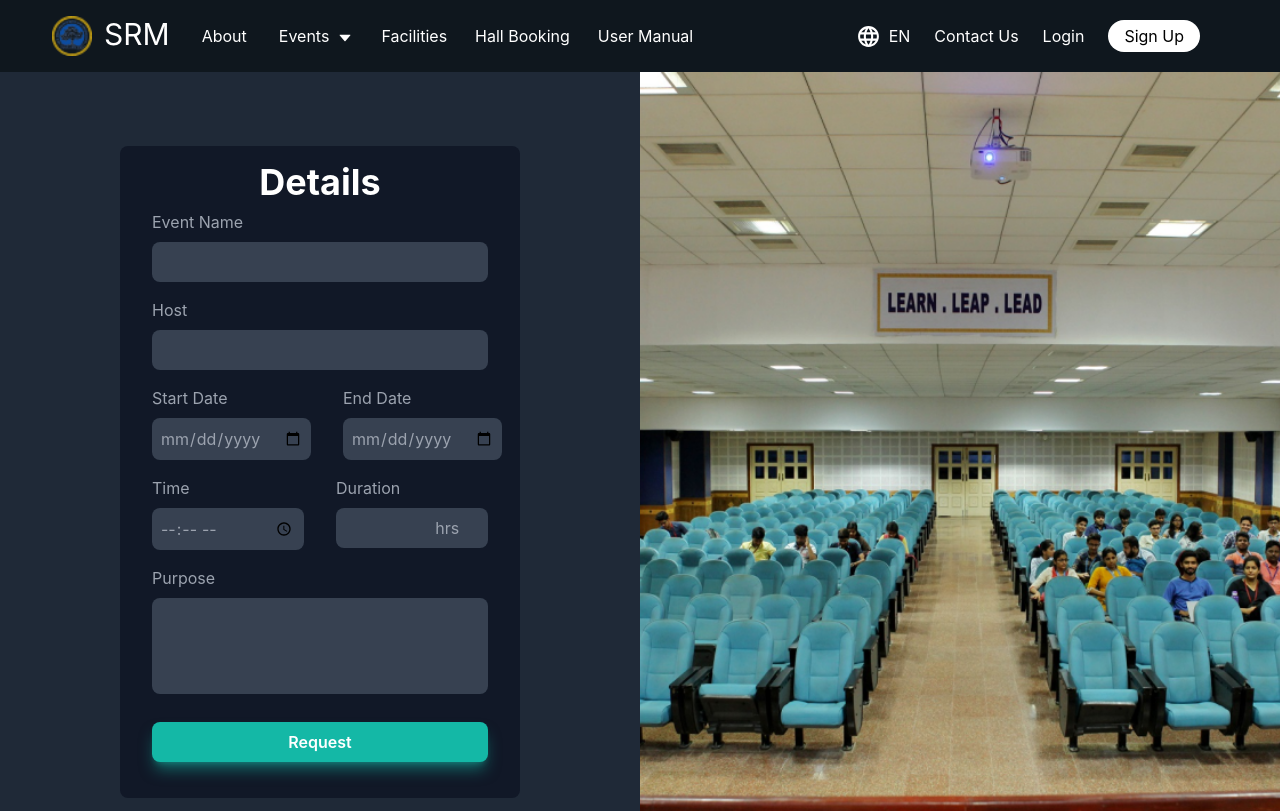
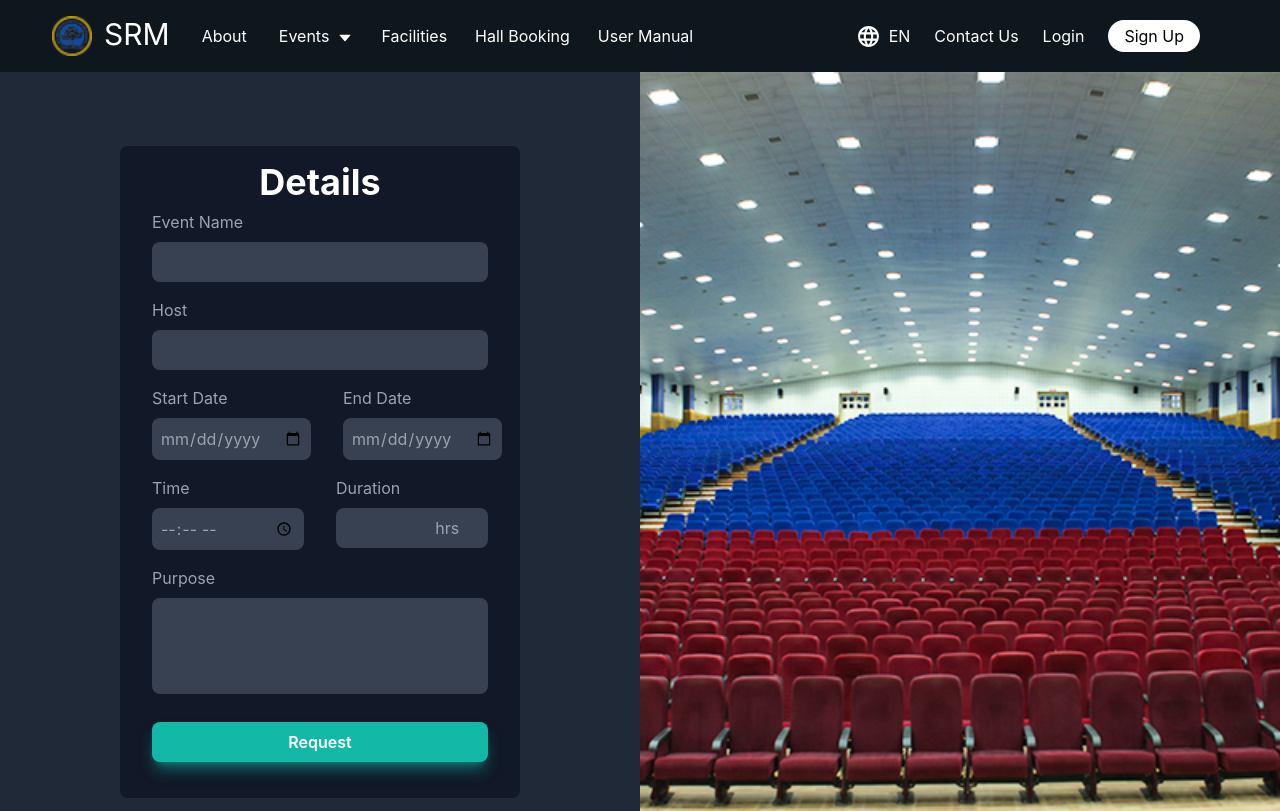
Before and after one commit to Sashi2002/SRM_Hackathon, a Next.js app: page /hb1 in a window 1280 px wide. Shown: the top 811 px of the page. Built offline with nearby package versions, Linux system fonts and the light colour scheme.

Commit message:
fixed bug

```diff
--- a/src/pages/hb1.tsx
+++ b/src/pages/hb1.tsx
@@ -1,11 +1,10 @@
 import Footer from "components/footer";
 import Navbar from "components/navbar";
 import Image from "next/image";
-import tp from "../../public/images/Rectangle24.png";
+import ganesh from "../../public/images/Auditorium.jpg";
 const hb1 = () => {
   return (
     <main>
-
       <div className="grid w-full h-screen grid-cols-1 mb-8 sm:grid-cols-2">
         <div className="flex flex-col justify-center bg-gray-800">
           <form className="max-w-[400px] w-full mx-auto rounded-lg bg-gray-900 p-4  px-8">
@@ -42,7 +41,6 @@ const hb1 = () => {
                 />
               </div>
             </div>
-
             <div className="flex gap-8">
               <div className="flex flex-col w-1/2 py-2 text-gray-400">
                 <label>Time</label>
@@ -78,10 +76,9 @@ const hb1 = () => {
           </form>
         </div>
         <div className="hidden sm:block">
-          <Image className="object-cover w-full h-full" src={tp} alt="" />
+          <Image className="object-cover w-full h-full" src={ganesh} alt="" />
         </div>
       </div>
-
 
     </main>
   );
```
